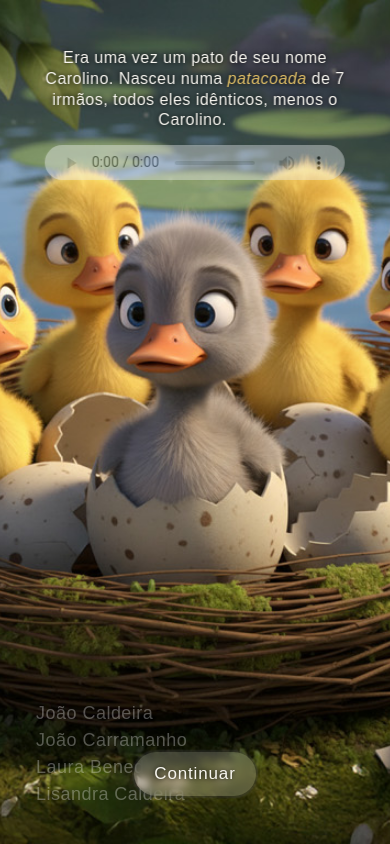
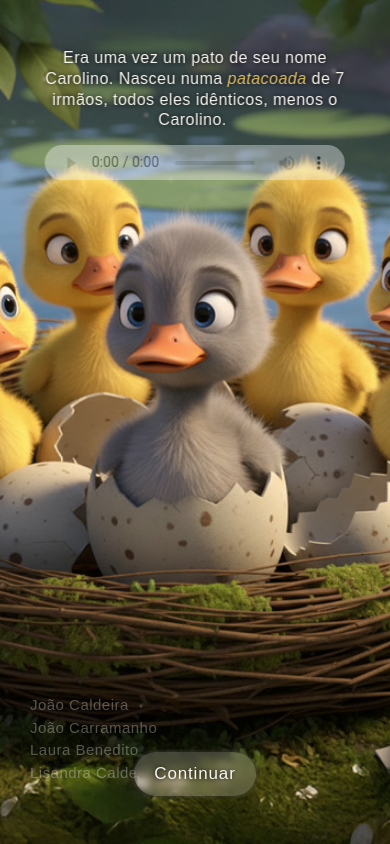
Before and after one commit to JoaoCaldeira94/narrativa-interativa, a plain HTML site: page index.html in a window 390 px wide. Drawn offline with Linux system fonts and the light colour scheme.

Commit message:
Add files via upload

```diff
--- a/index.html
+++ b/index.html
@@ -241,6 +241,13 @@ color: #F8F6F0;
   position: fixed;
   line-height: 1.5em;
   letter-spacing: 0.03rem;
+}
+
+@media (max-width: 768px) {
+
+.creditos {
+  font-size: 15px;
+  bottom: 4em;}
 }
 
 /* === Estilo dos links como botões === */
```
